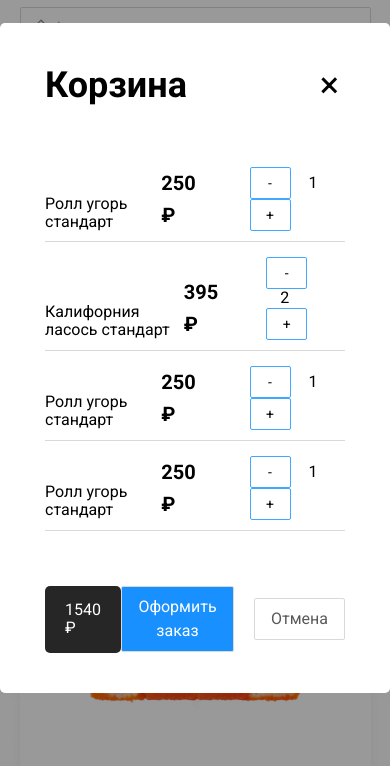
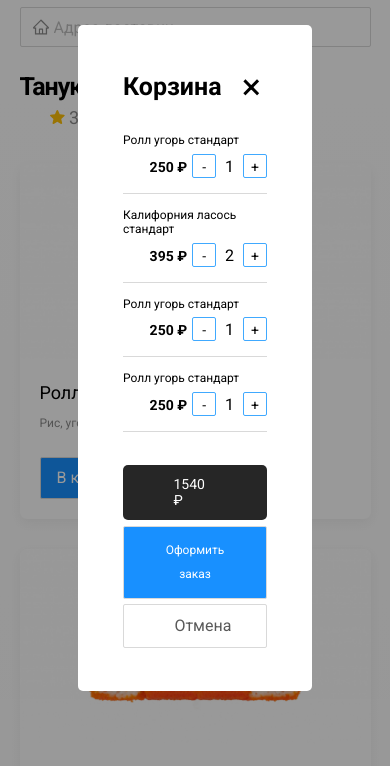
Before and after one commit to andrew28051985/delivery-food, a plain HTML site: page restaurant.html in a window 390 px wide. Both pictures are taken after a click on the button 343 px from the left and 40 px from the top of the page. Shown: the part 64-830 px from the top of the page. Drawn offline with Linux system fonts and the light colour scheme.

Commit message:
Адаптив модального окна корзины

```diff
--- a/css/style.css
+++ b/css/style.css
@@ -411,6 +411,18 @@ body {
 		font-size: 18px;
 		line-height: 20px;
 	}
+	.modal-dialog {
+		width: 560px;
+	}
+	.modal-header {
+		margin-bottom: 20px;
+	}
+	.modal-title {
+		font-size: 30px;
+	}
+	.modal-price {
+		margin-right: 15px;
+	}
 }
 @media (max-width:768px) {
 	.container {
@@ -418,7 +430,7 @@ body {
 	}
 	.promo {
 		background-size: 189px;
-    	background-position: top -4px right -32px;
+    background-position: top -4px right -32px;
 		padding: 25px;
 	}
 	.promo-heading {
@@ -430,7 +442,6 @@ body {
 		font-size: 15px;
 		line-height: 15px;
 	}
-
 	.serch-title {
 		font-size: 25px;
     	line-height: 30px;
@@ -447,6 +458,54 @@ body {
 		line-height: 20px;
 		order: 3;
 		margin-top: 10px;
+	}
+	.modal-dialog {
+		width: 60%;
+	}
+	.modal-header {
+		margin-bottom: 10px;
+	}
+	.modal-title {
+		font-size: 25px;
+	}
+	.modal-price {
+		margin-right: 5px;
+		font-size: 14px;
+	}
+	.modal-name {
+		font-size: 12px;
+	}
+	.modal-button {
+		width: 24px;
+    height: 24px;
+	}
+	.modal-row {
+		align-items: baseline;
+		flex-wrap: wrap;
+	}
+	.modal-number {
+		margin: 0 5px;
+	}
+	.modal-footer {
+		margin-top: 30px;
+		flex-wrap: wrap;
+	}
+	.modal-order {
+		margin: 2% 0;
+		font-size: 12px;
+		line-height: 24px;
+		flex-basis: 100%;
+		padding: 5% 33%;
+	}
+	.modal-cancel {
+		flex-basis: 100%;
+		margin: 2% 0;
+		padding: 5% 40%;
+	}
+	.modal-tag {
+		flex-basis: 100%;
+		margin: 2% 0;
+		padding: 5% 40%;
 	}
 }
 @media (max-width: 578px) {
@@ -481,6 +540,28 @@ body {
 		flex: 1;
 		margin-top: 5px;
 	}
+	.modal-name {
+		flex-basis: 100%;
+    margin-bottom: 2%;
+	}
+	.modal-tag {
+		font-size: 14px;
+		max-width: 100%;
+		margin: 2% 0%;
+		padding: 8% 35%;
+	}
+	.modal-order {
+		max-width: 100%;
+		margin: 2% 0%;
+		padding: 8% 25%;
+	}
+	.modal-cancel {
+		max-width: 100%;
+		margin: 2% 0%;
+		text-align: center;
+		padding: 6% 35%;
+	}
+
 }
 @media (max-width: 480px) {
 	.promo {
```
